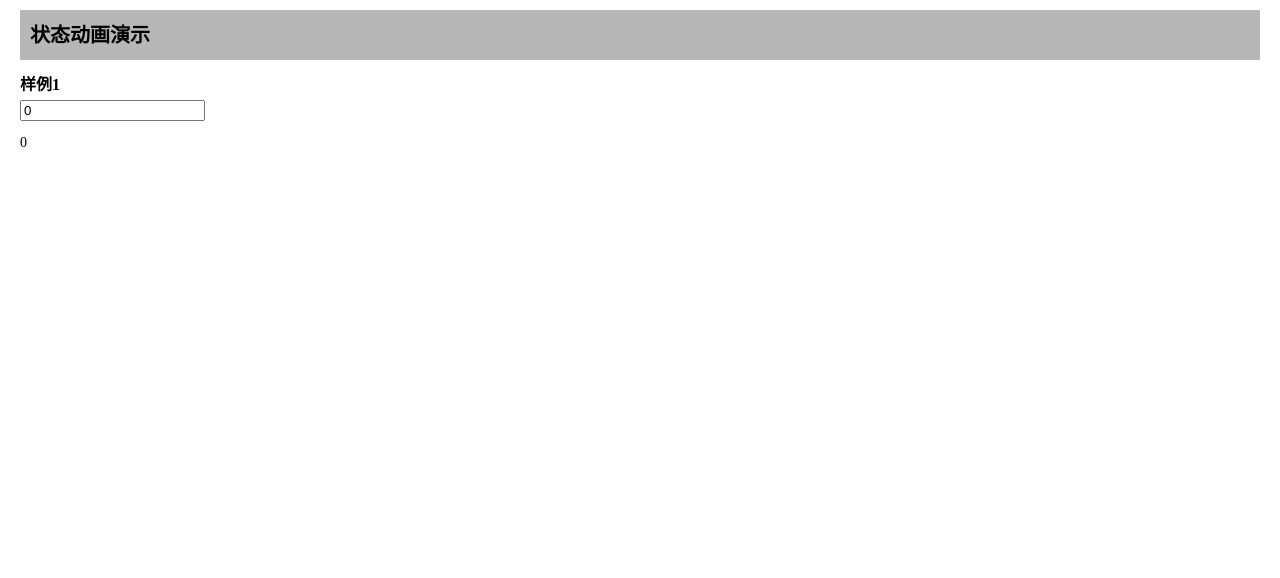
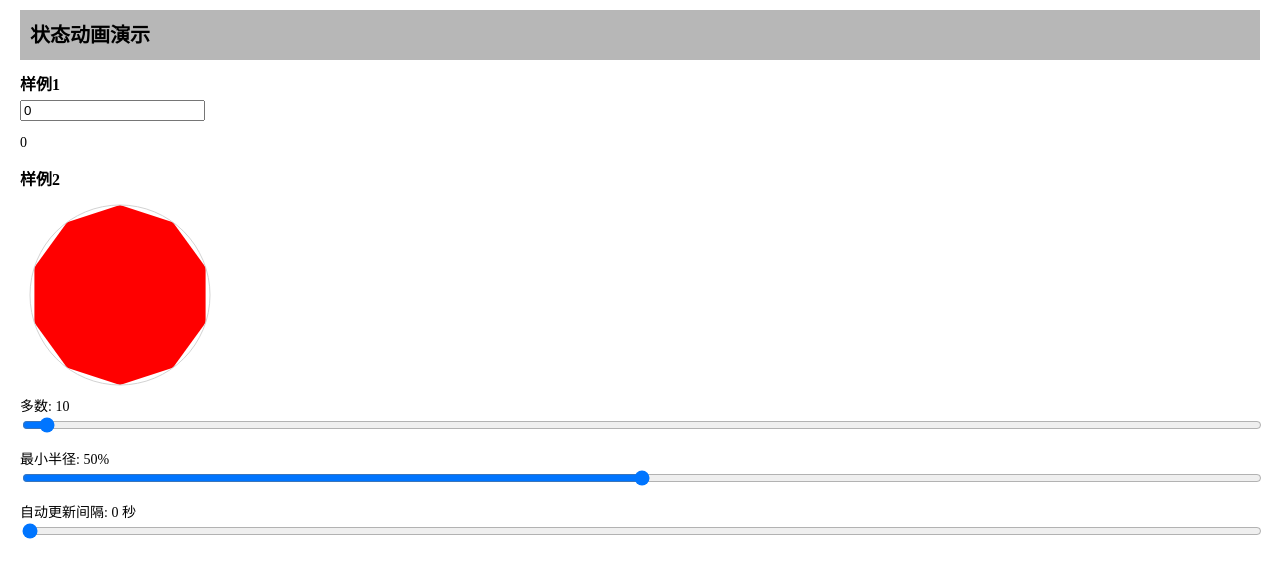
Before and after one commit to guojs-github/vue-ex, a Vue app: page /AnimationState in a window 1280 px wide. Shown: the top 578 px of the page. Built offline with nearby package versions, Linux system fonts and the light colour scheme.

Commit message:
完善状态动画演示

```diff
--- a/src/components/AnimationState/AnimationState.less
+++ b/src/components/AnimationState/AnimationState.less
@@ -14,4 +14,23 @@
 		font-size: 16px;
 		font-weight: bold;
 	}
+
+	svg.demo-svg {
+		display: block;
+
+		polygon {
+		  fill: red; // 多边形填充红色
+		}
+
+		circle {
+			fill: transparent; /* 圆内部空心 */
+			stroke: lightgray;
+		}
+	}
+
+	input[type="range"] {
+		display: block;
+		width: 100%;
+		margin-bottom: 15px;
+	}
 }
--- a/src/components/AnimationState/AnimationState.vue
+++ b/src/components/AnimationState/AnimationState.vue
@@ -13,11 +13,47 @@
 			<input v-model.number='number' type='number' step='20' />
 			<p>{{ animatedNumber }}</p>
 		</div>
+
+		<div class='row-demo'>
+			<div class='sub-title'>
+				样例2
+			</div>
+
+			<svg class='demo-svg' width='200' height='200'>
+				<!-- 例如 points="220,100 300,210 170,250"就是连接三个点的多边形 -->
+				<polygon
+					:points='points'/>
+				<!-- (cx, cy)为圆心，r为半径 -->
+				<circle
+					cx='100'
+					cy='100'
+					r='90'/>
+			</svg>
+			<label>多数: {{ sides }}</label>
+			<input
+				type='range'
+				min='3'
+				max='500'
+				v-model.number='sides'/>
+			<label>最小半径: {{ minRadius }}%</label>
+			<input
+				type='range'
+				min='0'
+				max='100'
+				v-model.number='minRadius'/>
+			<label>自动更新间隔: {{ updateInterval }} 秒</label>
+			<input
+				type='range'
+				min='0' max='10'
+				v-model.number='updateInterval'/>
+		</div>
 	</div>
 </template>
 
 <script>
 import { gsap } from 'gsap';
+
+const defaultSides = 10;
 
 export default {
 	name: 'AnimationState',
@@ -27,7 +63,14 @@ export default {
 	data() {
 		return {
 			number: 0,
-			tweenedNumber: 0
+			tweenedNumber: 0,
+
+			stats: [],
+			points: '', // 多边形的顶点描述
+			sides: defaultSides, // 多边形变数
+			minRadius: 50, // 最小半径
+			interval: null, // 任务句柄
+			updateInterval: 0 // 动画长度毫秒
 		};
 	},
 
@@ -40,11 +83,111 @@ export default {
 	watch: {
 		number(newValue) {
 			gsap.to(this.$data, { duration: 0.5, tweenedNumber: newValue });
+		},
+
+		sides(newSides, oldSides) { // 边数改变了
+			let sidesDifference = newSides - oldSides;
+			let stats = JSON.parse(JSON.stringify(this.stats));
+			if (sidesDifference > 0) { // 边数有增加
+				for (let i = 1; i <= sidesDifference; i++) {
+					stats.push(this.newRandomValue()); // 向stats添加一些随机值
+				}
+			} else { // 没变化或者减少
+				let absoluteSidesDifference = Math.abs(sidesDifference);
+				for (let i = 1; i <= absoluteSidesDifference; i++) { // 删除减少的数量
+					stats.shift(); // 删除第一个元素
+				}
+			}
+
+			this.stats = stats; // 更新
+		},
+
+		stats(newStats) {
+			gsap.to(
+				this.$data, // 源数据结构
+				0.5, // 过程秒数
+				{ points: this.generatePoints(newStats) } // 改变部分数据
+			);
+		},
+
+		minRadius() { // 修改了最小半径
+			let stats = JSON.parse(JSON.stringify(this.stats));
+			for (let i = 0; i < stats.length; i++) { // 重填所有值
+				stats[i] = this.newRandomValue();
+			}
+
+			this.stats = stats; // 更新
+		},
+
+		updateInterval() { // 刷新间隔更新，刷新自动更新机制
+			this.resetInterval();
 		}
+	},
+
+	mounted() {
+		this.init();
 	},
 
 	methods: {
 		/*************************/
+		init() {
+			console.log('Initialize AnimationState');
+
+			this.stats = Array
+				.apply(null, { length: defaultSides }) // 生成1个长度为defaultSides的数组，值都为null
+				.map(() => 100); // 为数组所有项填值100
+
+			this.points = this.generatePoints(this.stats);
+		},
+
+		generatePoints(stats) { // 依据stats设置转换为多边形tag的points设置字符串
+			let total = stats.length;
+			return stats
+				.map((stat, index) => {
+					let point = this.valueToPoint(stat, index, total);
+					return point.x + "," + point.y;
+				})
+				.join(" ");
+		},
+
+		valueToPoint(value/* stat数组中的值 */, index/* stat数组项index */, total/* stat数组长度 */) { // 依据stat设置转换为圆上坐标
+			let x = 0;
+			let y = -value * 0.9;
+			let angle = ((Math.PI * 2) / total) * index;
+			let cos = Math.cos(angle);
+			let sin = Math.sin(angle);
+			let tx = x * cos - y * sin + 100;
+			let ty = x * sin + y * cos + 100;
+
+			return { x: tx, y: ty };
+		},
+
+		newRandomValue() {
+			// 返回stat value，感觉就是半径值
+			// 最小半径值 + （100（最大半径设置） - 最小半径值） * 0到1之间的随机值
+			return Math.ceil(this.minRadius + Math.random() * (100 - this.minRadius));
+		},
+
+		randomizeStats() {
+			// var vm = this;
+			this.stats = this.stats.map(() => this.newRandomValue());
+		},
+
+		resetInterval() { // 重新设置自动更新机制
+			// let _this = this;
+
+			// 先停止现有任务
+			clearInterval(this.interval);
+
+			// 启动新的任务
+			if (this.updateInterval <= 0) {
+				this.interval = null;
+				return;
+			}
+			this.interval = setInterval(() => {
+				this.randomizeStats();
+			}, this.updateInterval * 1000);
+		}
 	}
 };
 </script>
```
